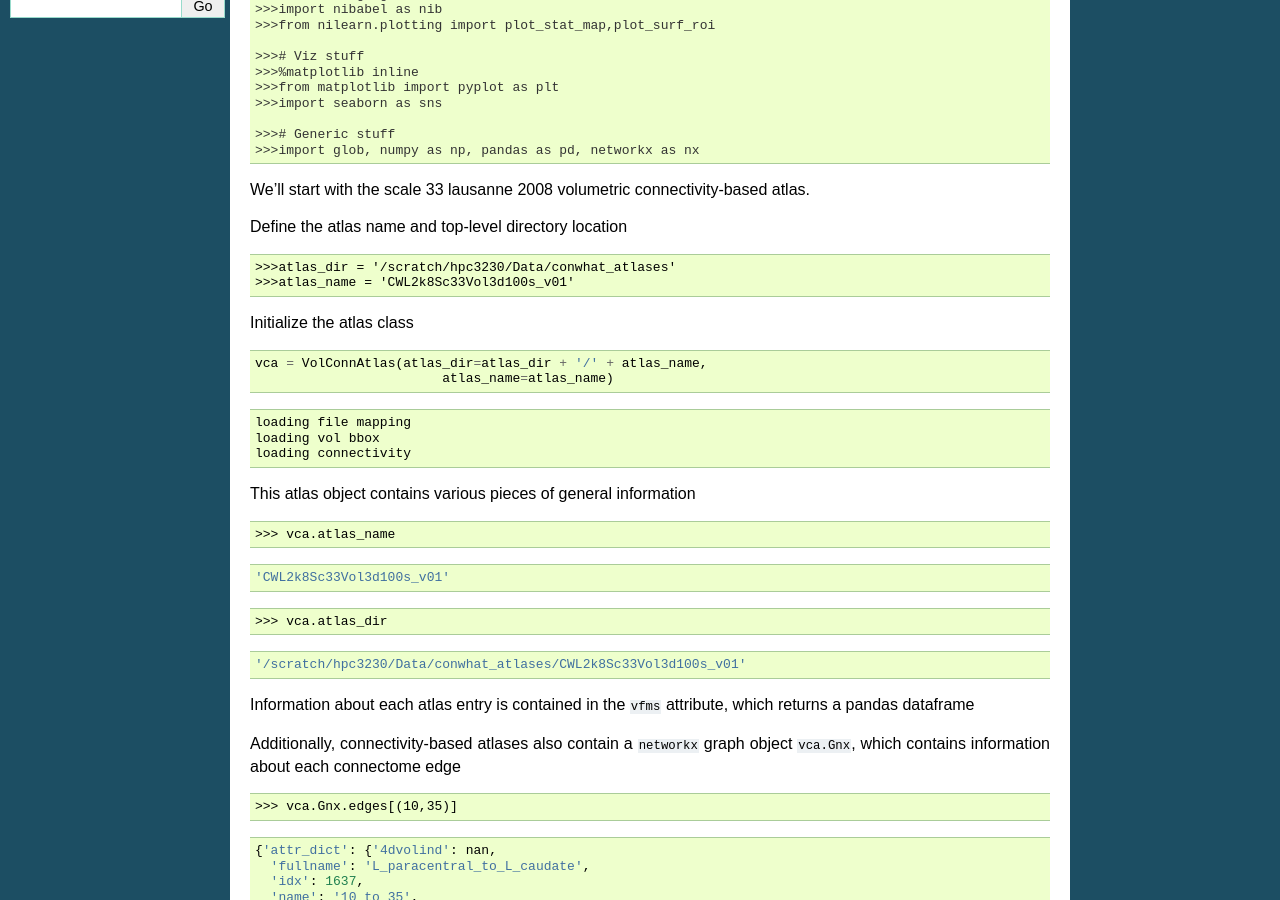
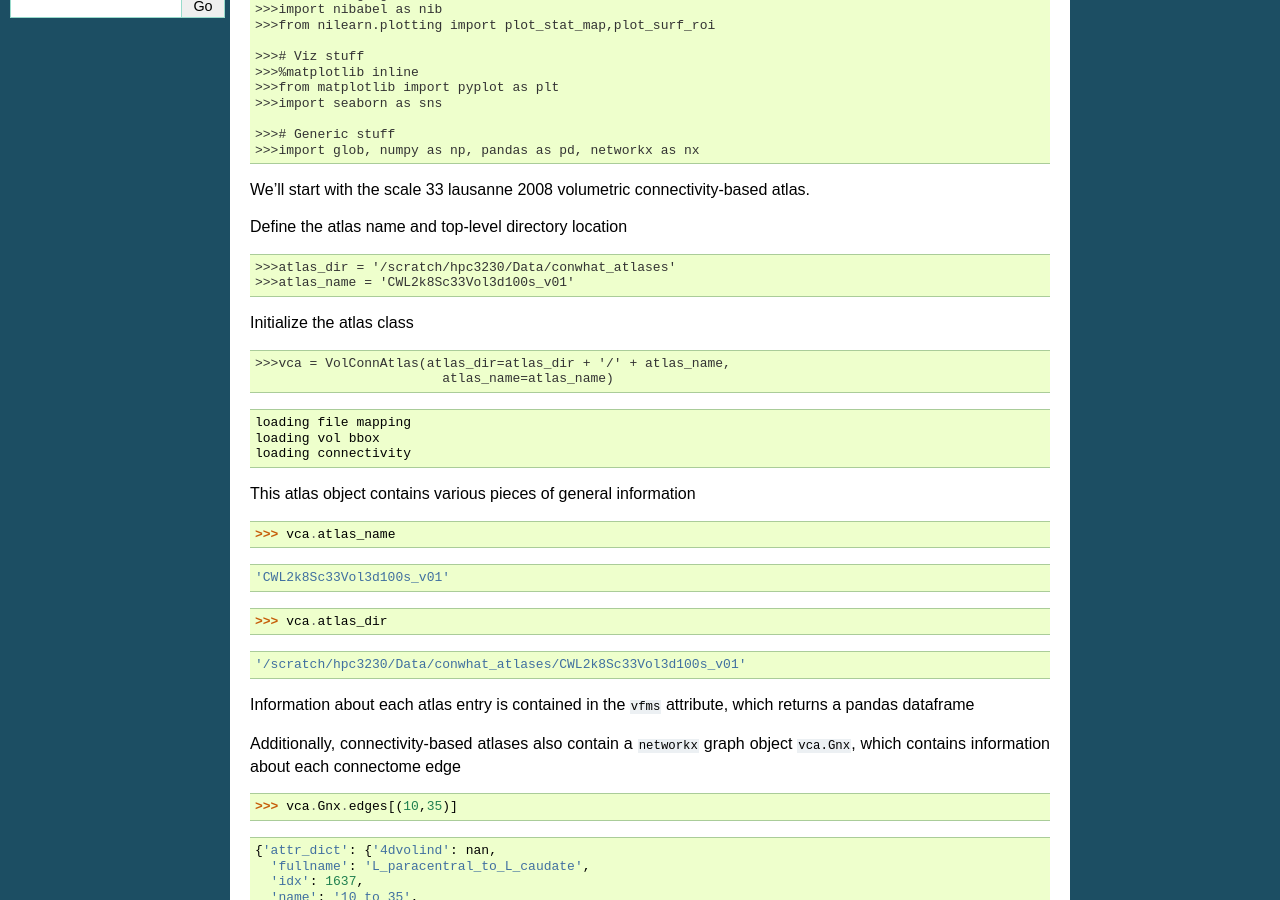
Before and after one commit to JohnGriffiths/ConWhAt, a Sphinx documentation site: the page built from docs/getting_started/exploring_the_atlases.rst, in a window 1280 px wide and 900 px high, scrolled down 268 px. Built offline with Sphinx 7.4.7, drawn with Linux system fonts in a browser that asks for light colours.

Commit message:
Update exploring_the_atlases.rst

```diff
--- a/docs/getting_started/exploring_the_atlases.rst
+++ b/docs/getting_started/exploring_the_atlases.rst
@@ -29,21 +29,23 @@ types (Volumetric / Streamlinetric).
     >>># Generic stuff
     >>>import glob, numpy as np, pandas as pd, networkx as nx
 
+
 We'll start with the scale 33 lausanne 2008 volumetric
 connectivity-based atlas.
 
 Define the atlas name and top-level directory location
 
-.. code:: ipython2
+.. code-block:: python
 
     >>>atlas_dir = '/scratch/hpc3230/Data/conwhat_atlases'
     >>>atlas_name = 'CWL2k8Sc33Vol3d100s_v01'
+
 
 Initialize the atlas class
 
 .. code-block:: python
 
-    vca = VolConnAtlas(atlas_dir=atlas_dir + '/' + atlas_name,
+    >>>vca = VolConnAtlas(atlas_dir=atlas_dir + '/' + atlas_name,
                             atlas_name=atlas_name)
 
 
@@ -56,12 +58,9 @@ Initialize the atlas class
 
 This atlas object contains various pieces of general information
 
-.. code:: ipython2
+.. code-block:: python
 
     >>> vca.atlas_name
-
-
-
 
 .. parsed-literal::
 
@@ -69,12 +68,9 @@ This atlas object contains various pieces of general information
 
 
 
-.. code:: ipython2
+.. code-block:: python
 
     >>> vca.atlas_dir
-
-
-
 
 .. parsed-literal::
 
@@ -92,11 +88,9 @@ Additionally, connectivity-based atlases also contain a ``networkx``
 graph object ``vca.Gnx``, which contains information about each
 connectome edge
 
-.. code:: ipython2
+.. code-block:: python
 
     >>> vca.Gnx.edges[(10,35)]
-
-
 
 
 .. parsed-literal::
```
